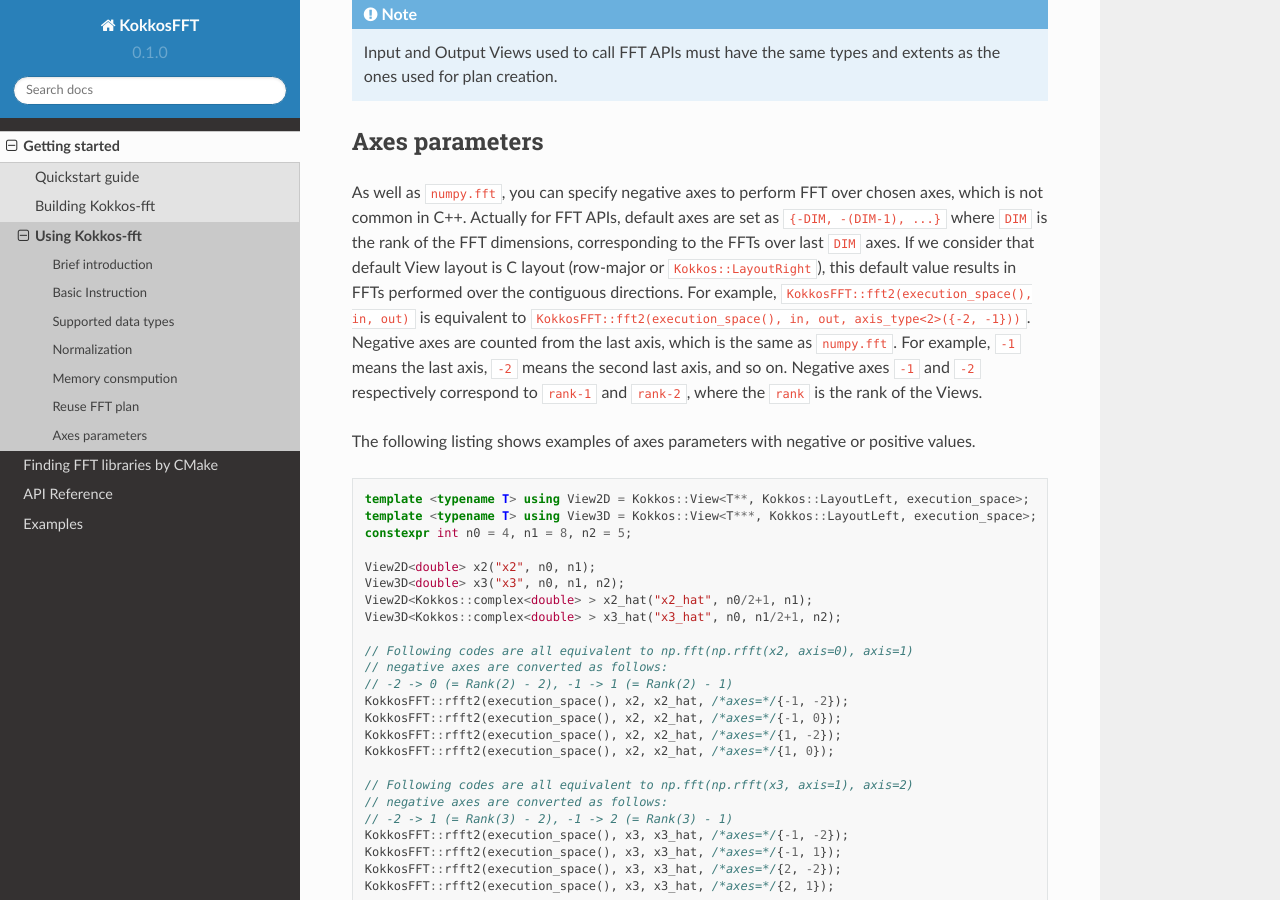
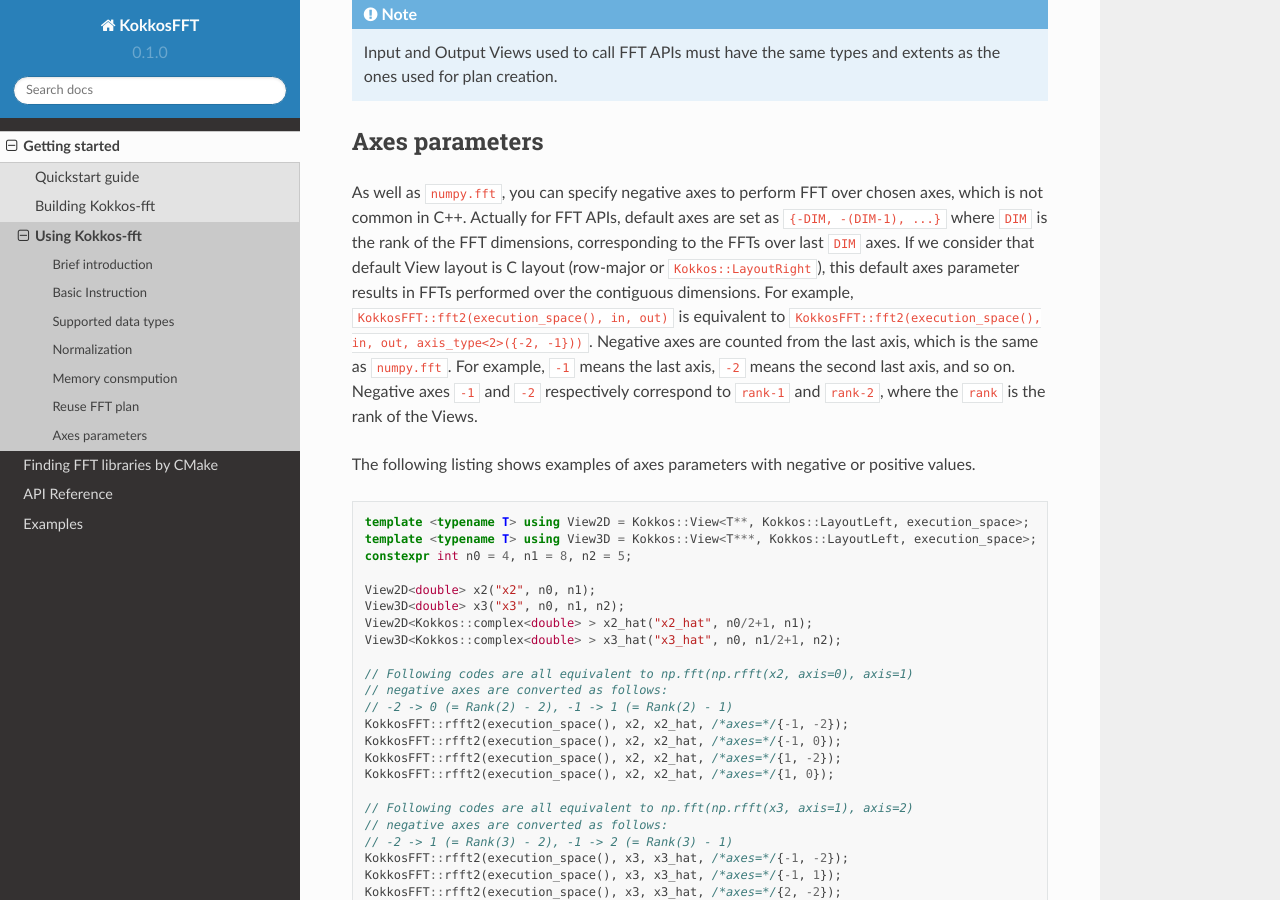
Before and after one commit to kokkos/kokkos-fft, a Sphinx documentation site: the page built from docs/intro/using.rst, in a window 1280 px wide and 900 px high, scrolled down 2777 px. Built offline with Sphinx 7.4.7 and the Read the Docs theme 2.0.0, drawn with Linux system fonts in a browser that asks for light colours.

Commit message:
docs: further fix

```diff
--- a/docs/intro/using.rst
+++ b/docs/intro/using.rst
@@ -137,7 +137,7 @@ Axes parameters
 As well as ``numpy.fft``, you can specify negative axes to perform FFT over chosen axes, which is not common in C++.
 Actually for FFT APIs, default axes are set as ``{-DIM, -(DIM-1), ...}`` where ``DIM`` is the rank of the FFT dimensions,
 corresponding to the FFTs over last ``DIM`` axes. If we consider that default View layout is C layout (row-major or ``Kokkos::LayoutRight``),
-this default value results in FFTs performed over the contiguous directions. For example, ``KokkosFFT::fft2(execution_space(), in, out)`` is equivalent to ``KokkosFFT::fft2(execution_space(), in, out, axis_type<2>({-2, -1}))``.
+this default axes parameter results in FFTs performed over the contiguous dimensions. For example, ``KokkosFFT::fft2(execution_space(), in, out)`` is equivalent to ``KokkosFFT::fft2(execution_space(), in, out, axis_type<2>({-2, -1}))``.
 Negative axes are counted from the last axis, which is the same as ``numpy.fft``.
 For example, ``-1`` means the last axis, ``-2`` means the second last axis, and so on.
 Negative axes ``-1`` and ``-2`` respectively correspond to ``rank-1`` and ``rank-2``, where the ``rank`` is the rank of the Views.
```
